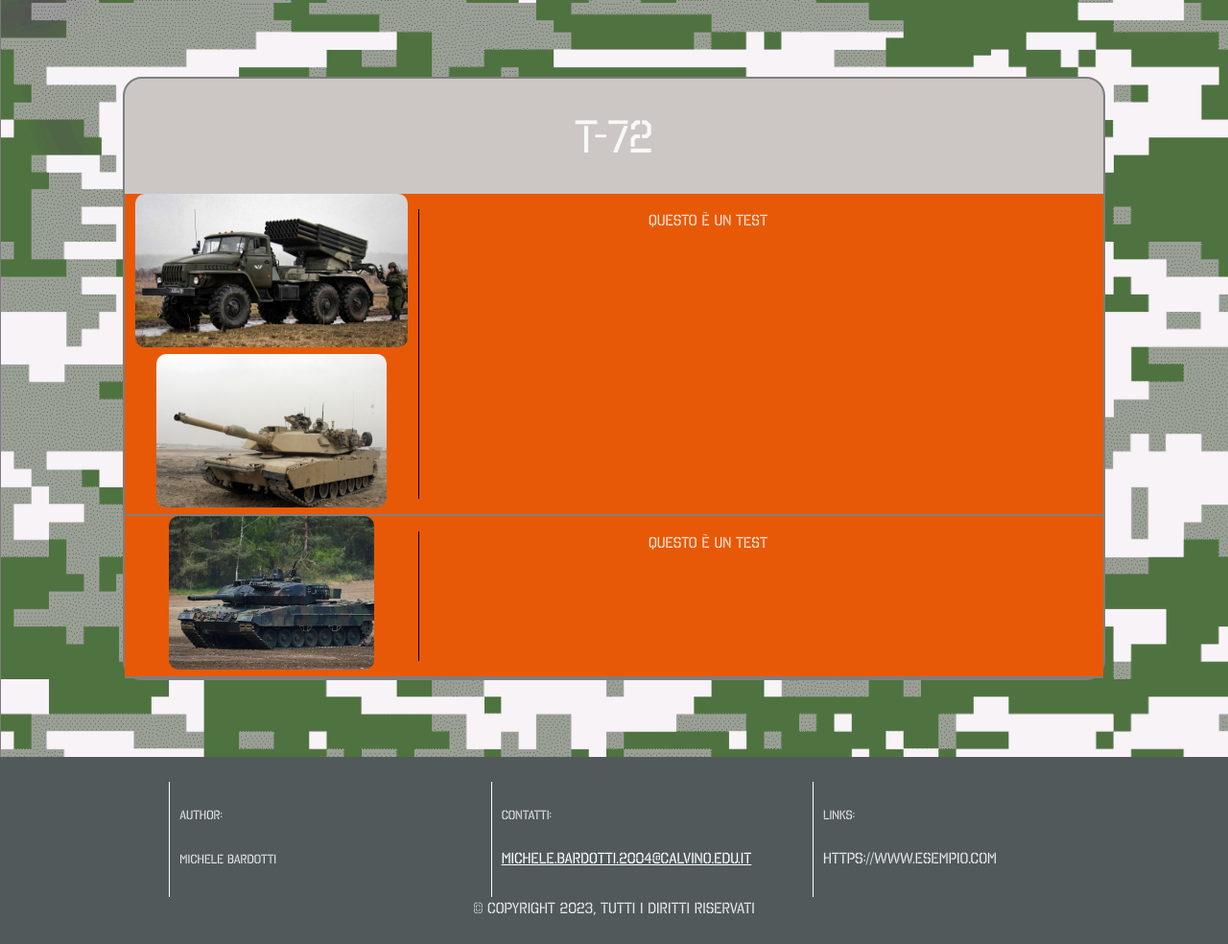
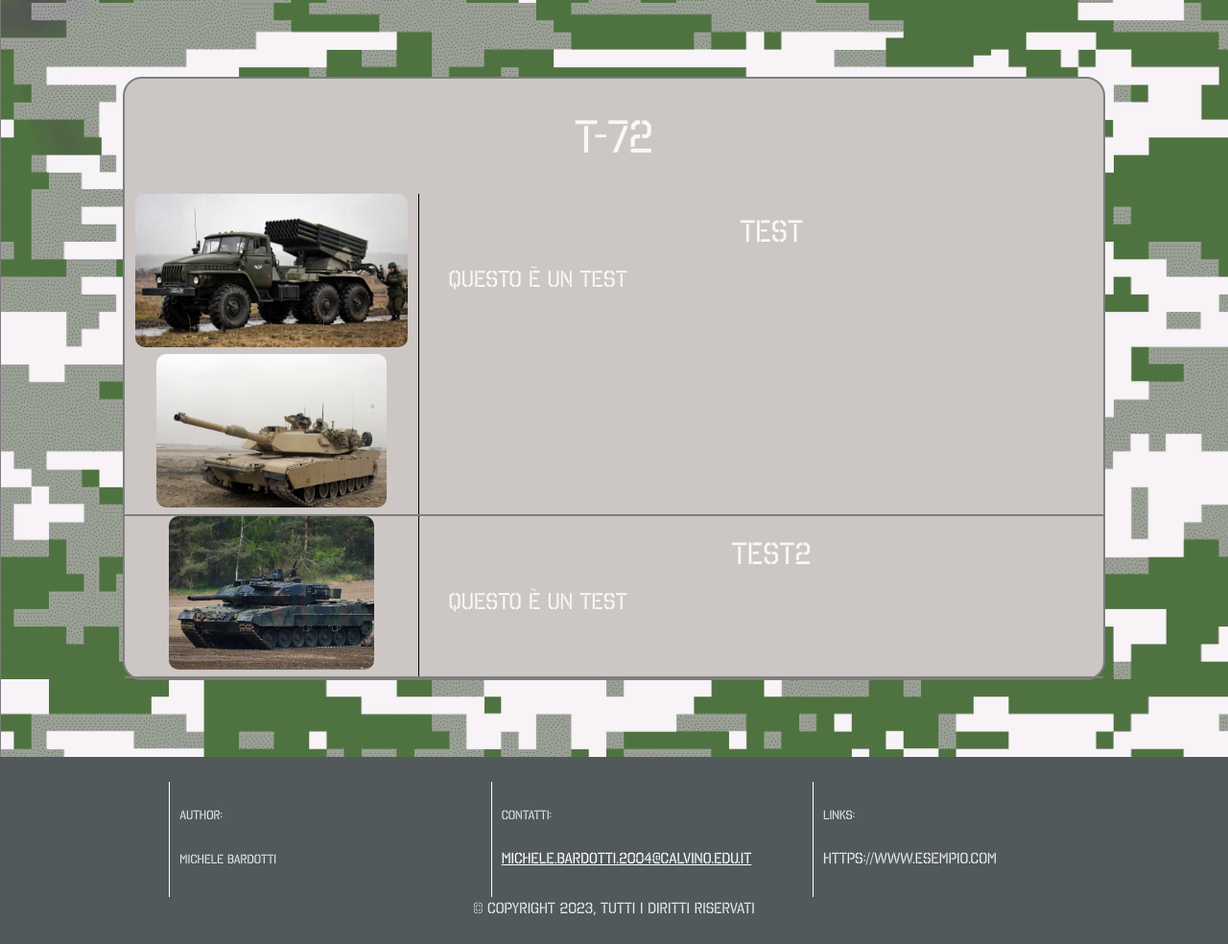
Before and after one commit to SastheSus/blog-php, a PHP site: page /articolo.php?id=6 in a window 1280 px wide. Shown: the part 51-1035 px from the top of the page at 96% size. Run offline with PHP 8.4, Linux system fonts and the light colour scheme; the visitor is signed in with stand-in values (Sample User, id 1); data comes from the database, SQL or seed files in the repository.

Commit message:
articolo.php

```diff
--- a/blog_save/articolo.php
+++ b/blog_save/articolo.php
@@ -111,7 +111,10 @@ $pdo = new PDO("mysql:host=localhost; dbname=blog", "root", "");
                                     }
                                     echo '</div>';
                                 }
-                                echo '<p id='.$value['id'].' class="paragrafoContent">'.$value['contenuto'].'</p>';
+                                echo '  <div id='.$value['id'].' class="paragrafoContent">
+                                            <h2 class="paragrafoTitle">'.$value['titolo'].'</h2>
+                                            <p class="paragrafoText">'.$value['contenuto'].'</p>
+                                        </div>';
                                 echo '</div>';
                             }
 
--- a/blog_save/css/articolo.css
+++ b/blog_save/css/articolo.css
@@ -20,12 +20,19 @@ font-size: 300%;
 width: 100%;
 display: inline-flex;
 flex-wrap: wrap;
-background-color: rgb(231, 89, 6);
 border-bottom: solid rgb(125,127,126) 2px;
 }
 .paragrafoContent{
-border-left:1px solid black;
-width: 59%;
+    border-left:1px solid black;
+    width: 66%;
+    padding-left: 3%;
+}
+.paragrafoTitle{
+    font-size: 200%;
+}
+.paragrafoText{
+    text-align: start;
+    font-size: 150%;
 }
 
 .immagini{
```
